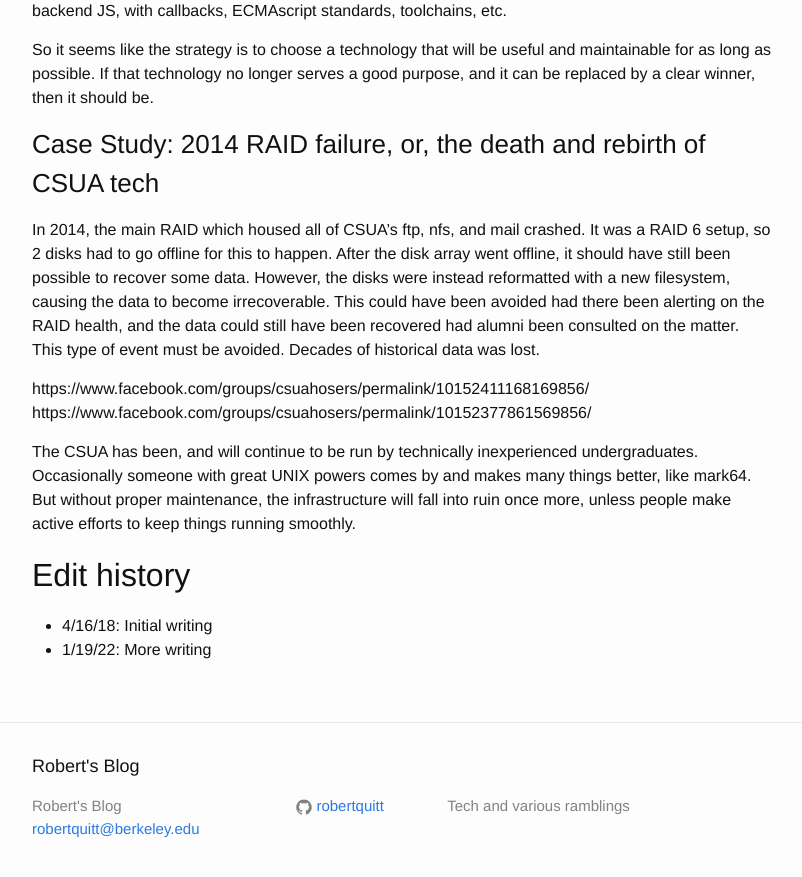
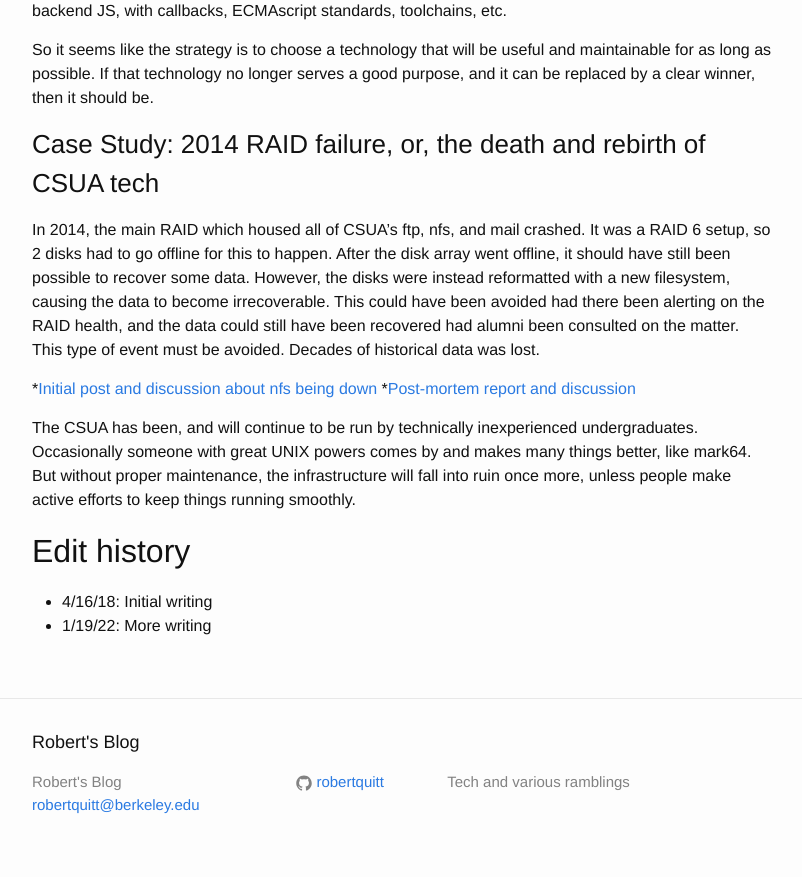
Before and after one commit to robertquitt/robertquitt.github.io, a Jekyll site: the page built from _posts/2018-04-16-inevitability.md, in a window 1280 px wide and 900 px high, scrolled down 2046 px. Shown: the top 877 px of the window, without its empty margins (238-1040 px from the left). Built offline with Jekyll 4.4.1, drawn with Linux system fonts in a browser that asks for light colours.

Commit message:
Update 2018-04-16-inevitability.md

```diff
--- a/_posts/2018-04-16-inevitability.md
+++ b/_posts/2018-04-16-inevitability.md
@@ -83,8 +83,8 @@
 
 In 2014, the main RAID which housed all of CSUA's ftp, nfs, and mail crashed. It was a RAID 6 setup, so 2 disks had to go offline for this to happen. After the disk array went offline, it should have still been possible to recover some data. However, the disks were instead reformatted with a new filesystem, causing the data to become irrecoverable. This could have been avoided had there been alerting on the RAID health, and the data could still have been recovered had alumni been consulted on the matter. This type of event must be avoided. Decades of historical data was lost.
 
-https://www.facebook.com/groups/csuahosers/permalink/10152411168169856/
-https://www.facebook.com/groups/csuahosers/permalink/10152377861569856/
+*[Initial post and discussion about nfs being down](https://www.facebook.com/groups/csuahosers/permalink/10152377861569856/)
+*[Post-mortem report and discussion](https://www.facebook.com/groups/csuahosers/permalink/10152411168169856/)
 
 The CSUA has been, and will continue to be run by technically inexperienced undergraduates. Occasionally someone with great UNIX powers comes by and makes many things better, like mark64. But without proper maintenance, the infrastructure will fall into ruin once more, unless people make active efforts to keep things running smoothly.
 
```
